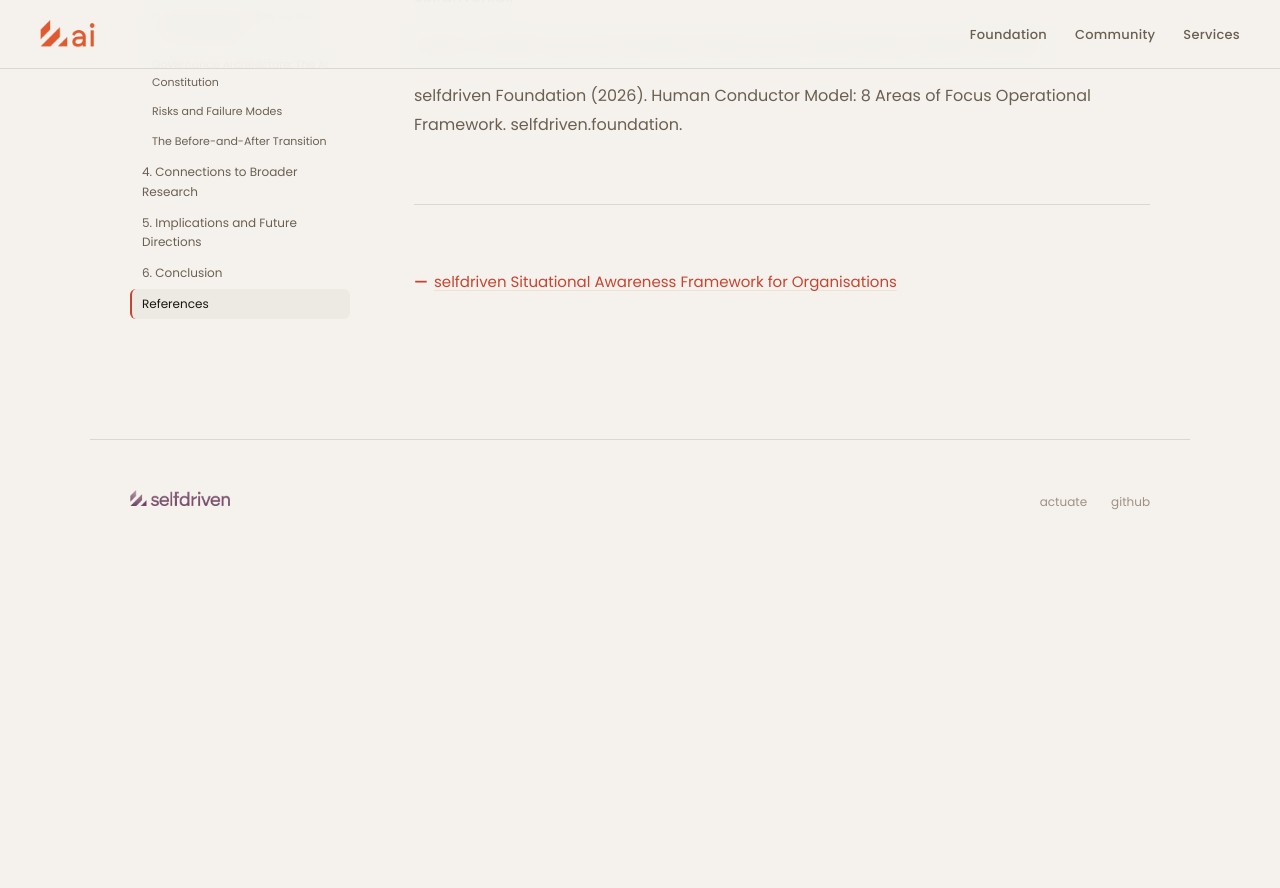
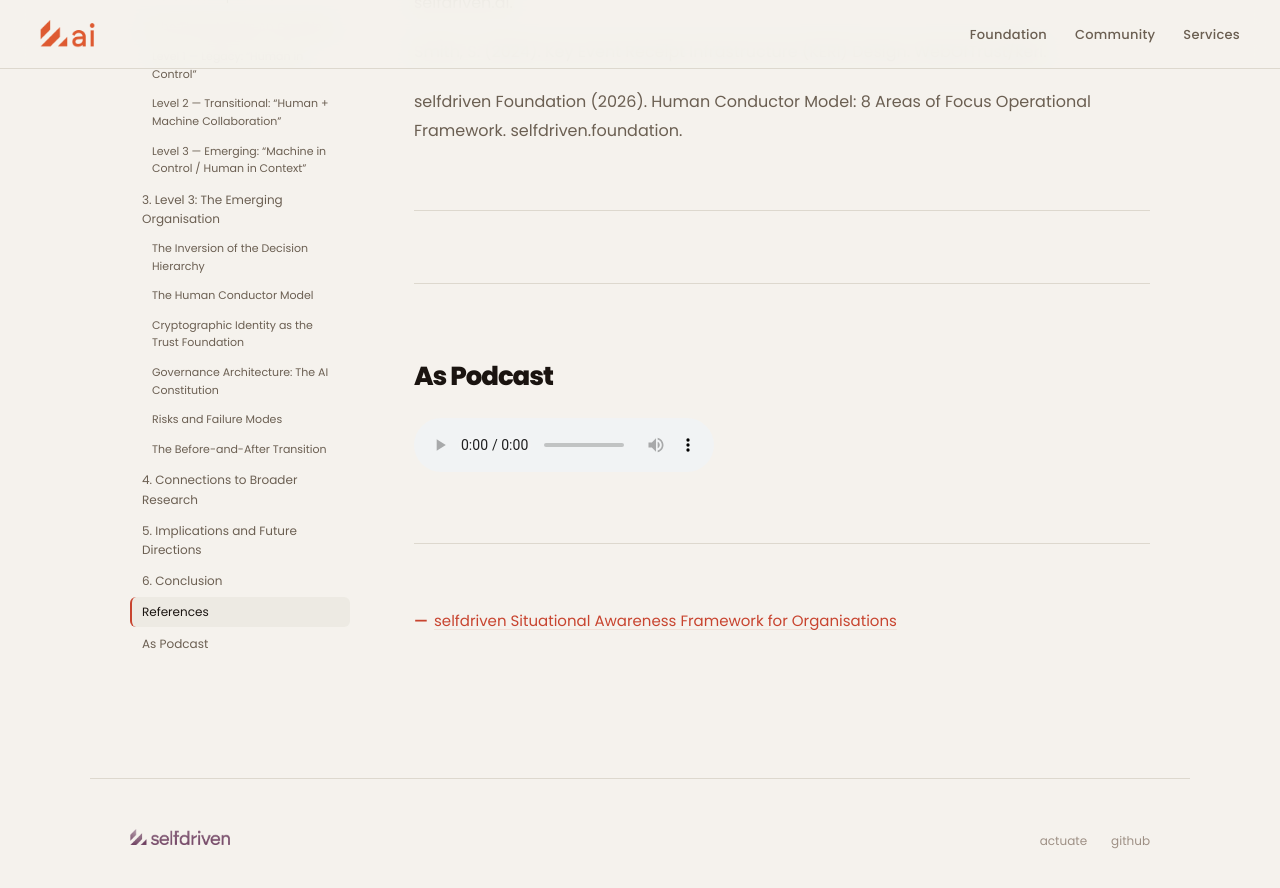
Before and after one commit to selfdriven-foundation/selfdriven-ai, a Jekyll site: the page built from docs/pages/framework-situational-awareness-organisations-deep-analysis.md, in a window 1280 px wide and 900 px high, scrolled down 12599 px. Shown: the top 888 px of the window. Built offline with Jekyll 4.4.1, drawn with Linux system fonts in a browser that asks for light colours; before the commit the page ends 13160 px from its top, so only the background shows below that.

Commit message:
Update framework-situational-awareness-organisations-deep-analysis.md

```diff
--- a/docs/pages/framework-situational-awareness-organisations-deep-analysis.md
+++ b/docs/pages/framework-situational-awareness-organisations-deep-analysis.md
@@ -9,18 +9,16 @@
 
 **A deep analysis of Level 3 in the selfdriven Situational Awareness Framework for Organisations — and its implications for governance, identity, and human purpose**
 
+<img src="/assets/img/selfdriven-ai-before-after-situational-awareness-level.png" style="margin-top:20px; border-radius: 12px; width:100%; max-width: 800px;">
+
 - [selfdriven.foundation](https://selfdriven.foundation)
 - [selfdriven.ai/research](https://selfdriven.au/research)
 - March 2026
 - Classification: Public
 
-<img src="/assets/img/selfdriven-ai-before-after-situational-awareness-level.png" style="margin-top:10px; border-radius: 12px; width:100%; max-width: 800px;">
-
 ## Abstract
 
 This paper examines the selfdriven Situational Awareness Framework for Organisations, a three-level maturity model that maps the evolving relationship between human decision-makers and AI systems. While Levels 1 and 2 describe familiar territory — tool-centric operations and collaborative human-machine workflows — Level 3, designated "Emerging: Machine in Control, Human in Context," represents a fundamentally different organisational paradigm. Drawing on Endsley's foundational three-level situation awareness model (perception, comprehension, projection), the Human Conductor model pioneered by the selfdriven Foundation, and contemporary research in human-AI teaming, this paper provides an in-depth analysis of what Level 3 means in practice: how organisations transition to it, what governance architectures sustain it, and why cryptographic identity infrastructure — specifically KERI/ACDC self-sovereign identity — is essential to making it work safely.
-
-
 
 ## 1. Introduction: The Situational Awareness Imperative
 
@@ -162,8 +160,6 @@
 
 The phrase "We define direction, not decisions" is not a retreat from human responsibility. It is the recognition that in a world of increasingly capable AI systems, the highest and most irreplaceable form of human contribution is not information processing or operational decision-making, but the definition of what matters, what boundaries constrain action, and what future the organisation is building toward. This is the situational awareness that Level 3 demands.
 
-
-
 ## References
 
 Endsley, M. R. (1995). Toward a Theory of Situation Awareness in Dynamic Systems. *Human Factors*, 37(1), 32–64.
@@ -186,4 +182,13 @@
 
 ---
 
+## As Podcast
+
+<audio controls>
+	<source src="/assets/audio/research-the-danger-of-stability.m4a" type="audio/mp4">
+	Your browser does not support the audio element.
+</audio>
+
+---
+
 - [selfdriven Situational Awareness Framework for Organisations](/situational-awareness-framework/organisations)
```
